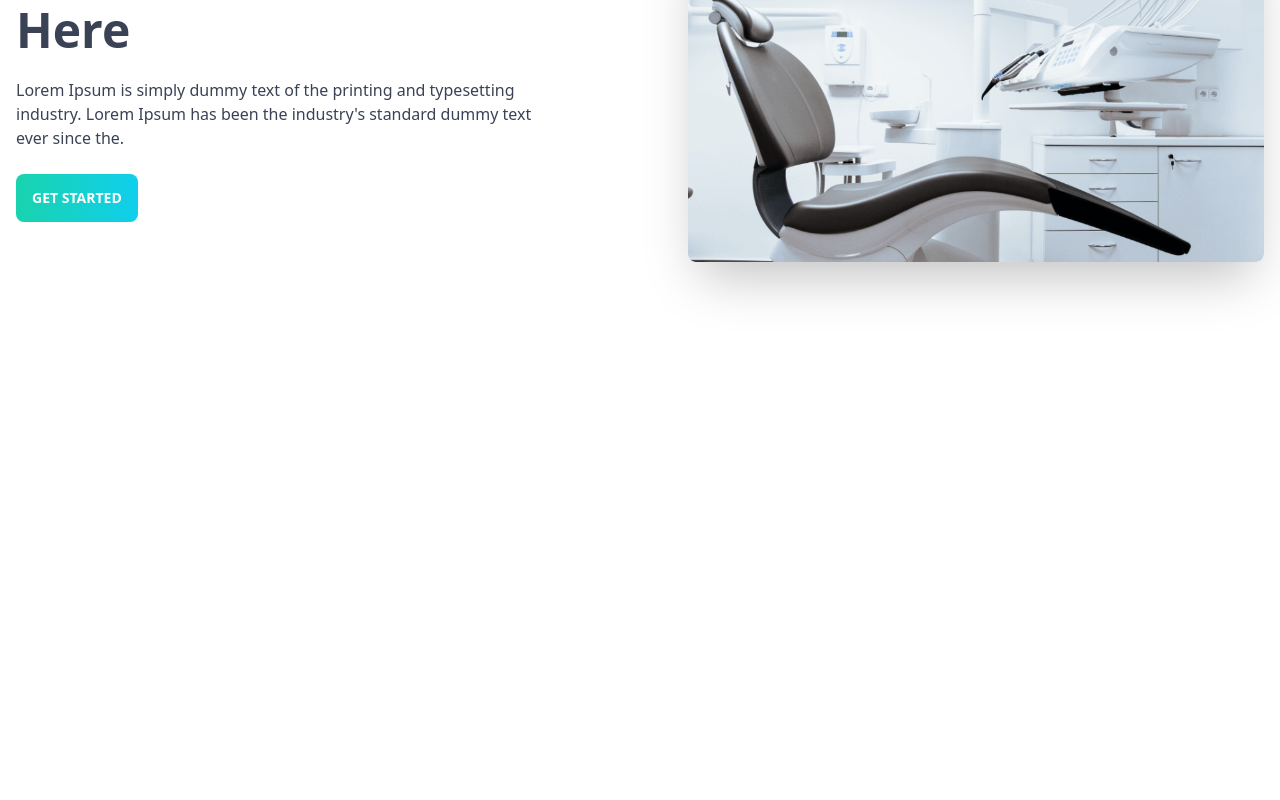
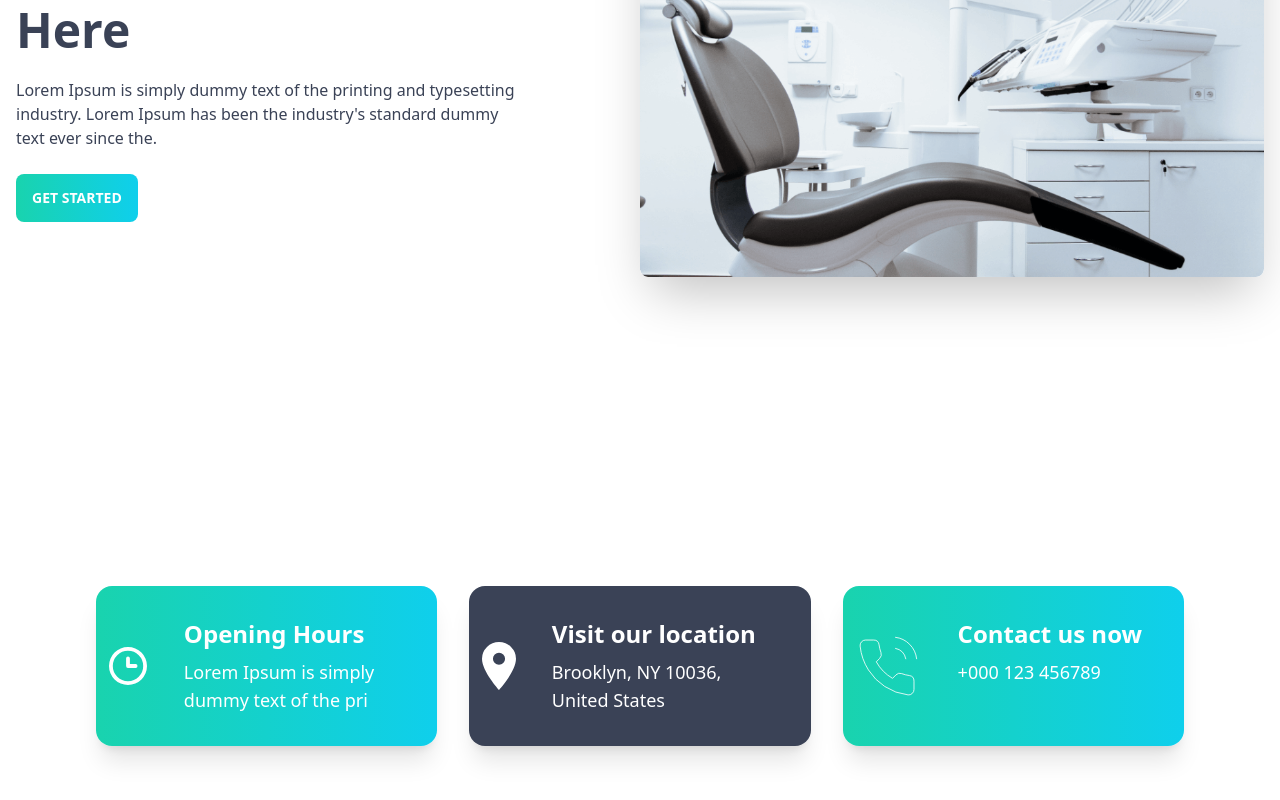
Before and after one commit to Kanizfatema47/d-web, a React (Create React App) app: page / in a window 1280 px wide. Shown: the part 374-1174 px from the top of the page. Before the commit the page ends 864 px from the top, so only its background shows below. Built offline with nearby package versions, Linux system fonts and the light colour scheme.

Commit message:
info part done

```diff
--- a/src/Pages/Home/Banner.js
+++ b/src/Pages/Home/Banner.js
@@ -3,13 +3,13 @@ import bannerimg from '../../assets/images/chair.png'
 const Banner = () => {
     return (
         <div>
-            <div class="hero min-h-screen">
-                <div class="hero-content flex-col lg:flex-row-reverse">
-                    <img src={bannerimg} alt=''class="max-w-xl rounded-lg shadow-2xl"/>
-                    <div>
+            <div class="hero min-h-screen mb-24">
+                <div class="hero-content flex-col lg:flex-row-reverse ">
+                    <img src={bannerimg} alt=''class="lg:w-1/2 rounded-lg shadow-2xl sm:w-full"/>
+                    <div className=''>
                         <h1 class="text-5xl font-bold text-accent ">Your New Smile Starts Here</h1>
-                        <p class="py-6 w-10/12 text-accent text-base">Lorem Ipsum is simply dummy text of the printing and typesetting industry. Lorem Ipsum has been the industry's standard dummy text ever since the.</p>
-                        <button class="btn bg-gradient-to-l from-primary to-secondary text-white border-none text-sm">Get Started</button>
+                        <p class="py-6 text-accent text-base  lg:w-10/12 sm:w-11/12">Lorem Ipsum is simply dummy text of the printing and typesetting industry. Lorem Ipsum has been the industry's standard dummy text ever since the.</p>
+                        <button class="btn bg-gradient-to-l from-primary to-secondary uppercase text-white border-none text-sm">Get Started</button>
                     </div>
                 </div>
             </div>
--- a/src/Pages/Home/Home.js
+++ b/src/Pages/Home/Home.js
@@ -1,10 +1,12 @@
 import React from 'react';
 import Banner from './Banner';
+import Info from './Info';
 
 const Home = () => {
     return (
         <div>
             <Banner></Banner>
+            <Info></Info>
         </div>
     );
 };
--- /dev/null
+++ b/src/Pages/Home/Info.js
@@ -0,0 +1,18 @@
+import React from 'react';
+import InfoCard from './InfoCard';
+import clock from '../../assets/icons/clock.svg'
+import location from '../../assets/icons/marker.svg'
+import phone from '../../assets/icons/phone.svg'
+const Info = () => {
+    return (
+        <div className='lg:mx-24 mb-32 '>
+            <div className=' grid grid-cols-1 lg:grid-cols-3 gap-8 '>
+                <InfoCard cardTitle='Opening Hours' cardDes='Lorem Ipsum is simply dummy text of the pri' bgClass='bg-gradient-to-l from-primary to-secondary text-white ' image={clock}></InfoCard>
+                <InfoCard cardTitle='Visit our location' cardDes='Brooklyn, NY 10036, United States' bgClass='bg-accent text-white' image={location}></InfoCard>
+                <InfoCard cardTitle='Contact us now' cardDes='+000 123 456789' bgClass='bg-gradient-to-l from-primary to-secondary text-white' image={phone}></InfoCard>
+            </div>
+        </div>
+    );
+};
+
+export default Info;
--- /dev/null
+++ b/src/Pages/Home/InfoCard.js
@@ -0,0 +1,18 @@
+import React from 'react';
+
+const InfoCard = ({image , cardTitle, cardDes, bgClass}) => {
+    return (
+        <div class={`card card-side  shadow-xl ${bgClass} `}>
+            <figure><img className=' lg:w-10/12 px-5  pl-2 pr-0' src={image} alt="Movie"/></figure>
+            <div class="card-body">
+                <h2 class="card-title lg:text-2xl sm:text-xl">{cardTitle}</h2>
+                <p className='sm:text-lg'>{cardDes}</p>
+
+            </div>
+        </div>
+
+
+    );
+};
+
+export default InfoCard;
--- /dev/null
+++ b/src/Pages/Home/Service.js
@@ -0,0 +1,11 @@
+import React from 'react';
+
+const Service = () => {
+    return (
+        <div>
+
+        </div>
+    );
+};
+
+export default Service;
--- /dev/null
+++ b/src/Pages/Home/Services.js
@@ -0,0 +1,11 @@
+import React from 'react';
+
+const Services = () => {
+    return (
+        <div>
+
+        </div>
+    );
+};
+
+export default Services;
```
